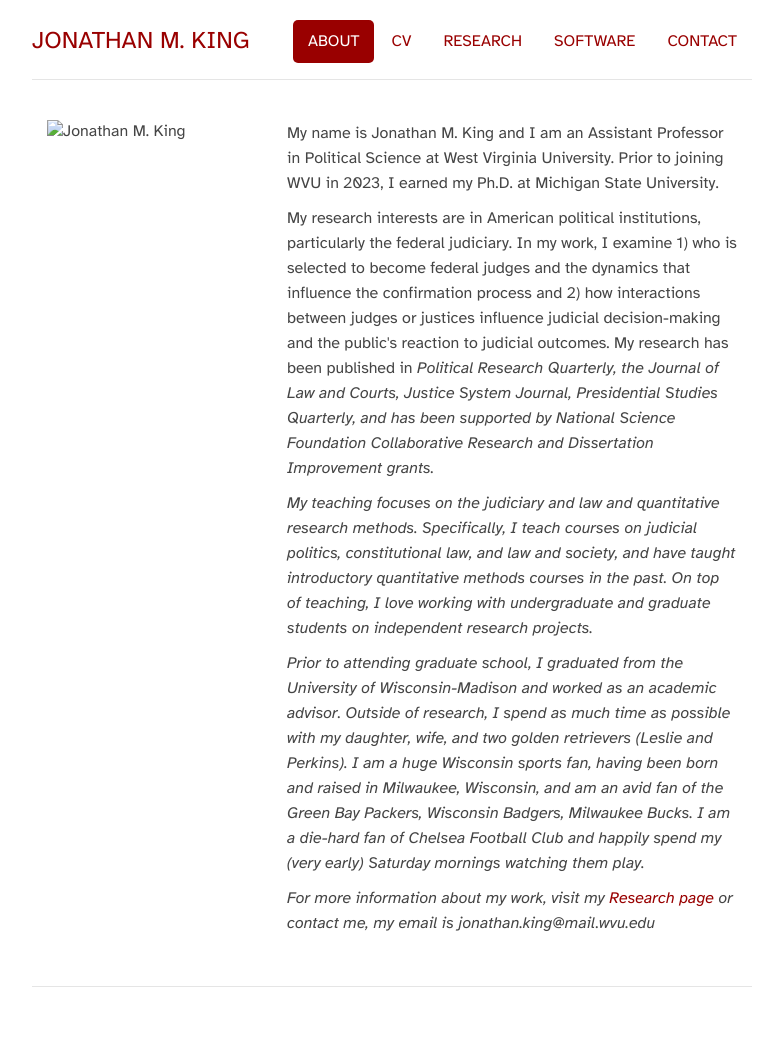
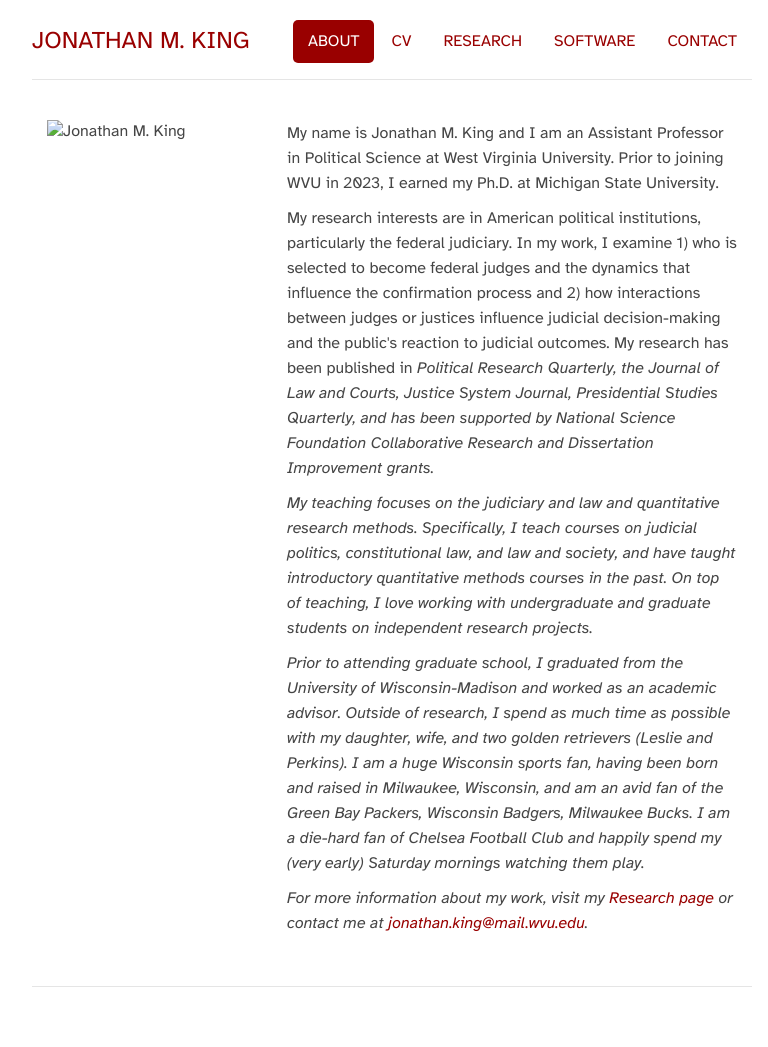
Before and after one commit to matthewtcota/matthewtcota.github.io, a Jekyll site: the page built from index.html, in a window 1280 px wide. Shown: the whole page, without its empty margins (248-1016 px from the left). Built offline with Jekyll 4.4.1, drawn with Linux system fonts in a browser that asks for light colours.

Commit message:
Update index.html

```diff
--- a/index.html
+++ b/index.html
@@ -41,7 +41,7 @@ description: Jonahtan M. King is a political scientist at West Virginia Universi
 
 	<p> Prior to attending graduate school, I graduated from the University of Wisconsin-Madison and worked as an academic advisor. Outside of research, I spend as much time as possible with my daughter, wife, and two golden retrievers (Leslie and Perkins). I am a huge Wisconsin sports fan, having been born and raised in Milwaukee, Wisconsin, and am an avid fan of the Green Bay Packers, Wisconsin Badgers, Milwaukee Bucks. I am a die-hard fan of Chelsea Football Club and happily spend my (very early) Saturday mornings watching them play.  <p>
 
-	<p> For more information about my work, visit my <a href="/research" title="Research">Research page</a> or contact me, my email is jonathan.king@mail.wvu.edu  <p>
+	<p> For more information about my work, visit my <a href="/research" title="Research">Research page</a> or contact me at <a href = "mailto:jonathan.king@mail.wvu.edu">jonathan.king@mail.wvu.edu</a>.<p>
 
 	</div>
 	</div>
```
